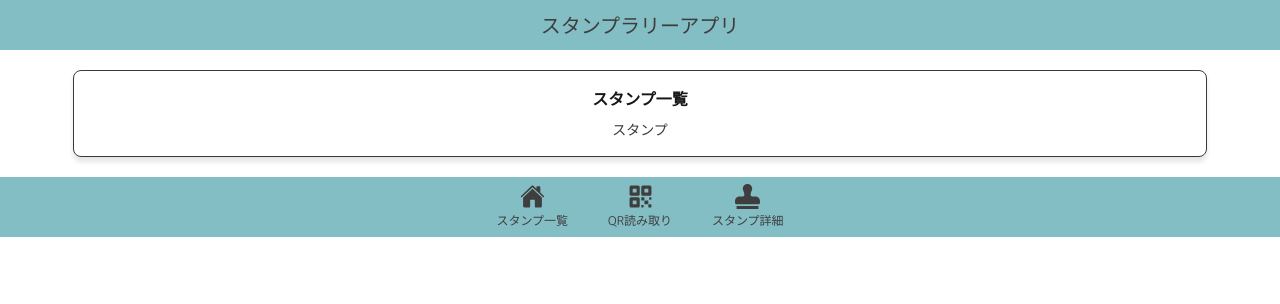
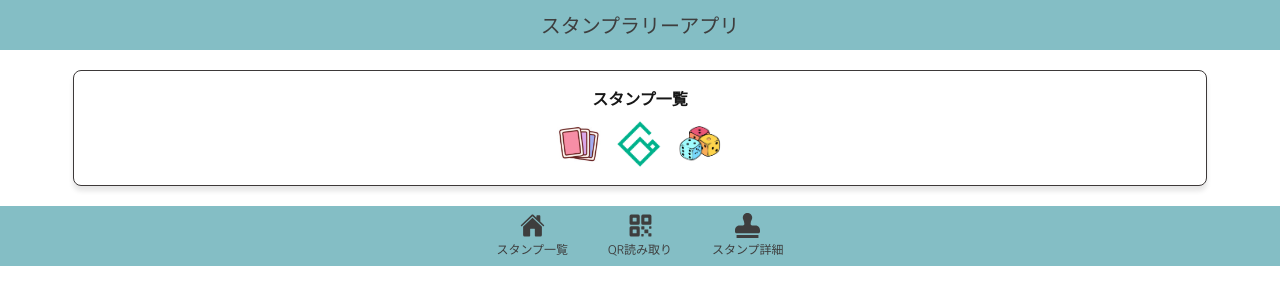
Before and after one commit to ice28992/fes-stamp, a Next.js app: page / in a window 1280 px wide. Shown: the top 304 px of the page. Built offline with nearby package versions, Linux system fonts and the light colour scheme.

Commit message:
wip: 途中

```diff
--- a/app/components/ui/Card.tsx
+++ b/app/components/ui/Card.tsx
@@ -4,8 +4,8 @@ import styles from './Card.module.css';
 
 type CardProps = {
   cardColor?: string;
-  cardTitle: string | null;
-  cardText: string | React.ReactNode | null;
+  cardTitle?: string | null;
+  cardText?: string | React.ReactNode | null;
   children?: React.ReactNode;
 };
 
--- a/app/page.module.css
+++ b/app/page.module.css
@@ -3,3 +3,15 @@
   justify-content: center;
   padding: 10px;
 }
+
+.gridContainer {
+  display: grid;
+  grid-template-columns: 1fr 1fr 1fr;
+  gap: 10px;
+}
+
+.gridItem {
+  display: flex;
+  justify-content: center;
+  align-items: center;
+}
--- a/app/page.tsx
+++ b/app/page.tsx
@@ -1,11 +1,29 @@
-import { WrapCard } from '@/components/ui/Card'
-import styles from './page.module.css'
+import Image from 'next/image';
+import { WrapCard } from '@/components/ui/Card';
+import styles from './page.module.css';
+
+const images = [
+  '/images/ID1.png',
+  '/images/ID2.png',
+  '/images/ID3.png',
+];
 
 export default function Home() {
   return (
     <div className={styles.contents}>
-      <WrapCard cardTitle="スタンプ一覧" cardText="スタンプ">
-
+      <WrapCard cardTitle="スタンプ一覧">
+        <div className={styles.gridContainer}>
+          {images.map((src, index) => (
+            <div key={index} className={styles.gridItem}>
+              <Image
+                src={src}
+                alt={`IDN Image ${index + 1}`}
+                width={50}
+                height={50}
+              />
+            </div>
+          ))}
+        </div>
       </WrapCard>
     </div>
   );
```
Also changed, not shown: public/images/ID2.png (added), public/images/ID3.png (added).
